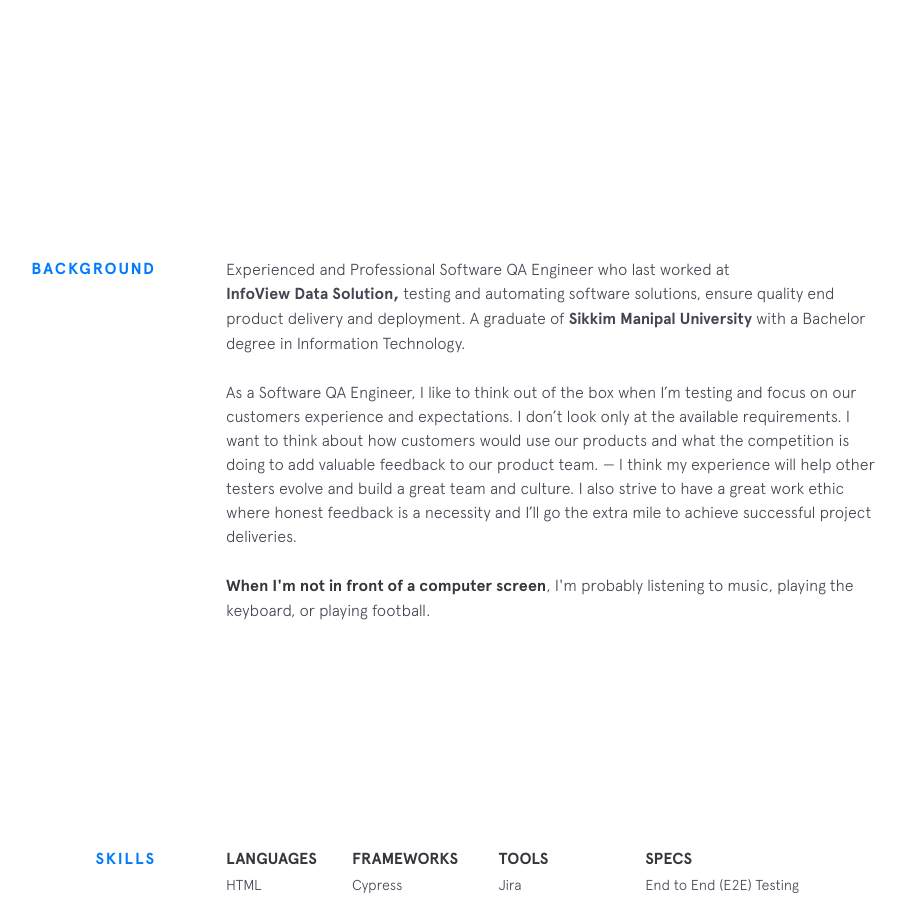
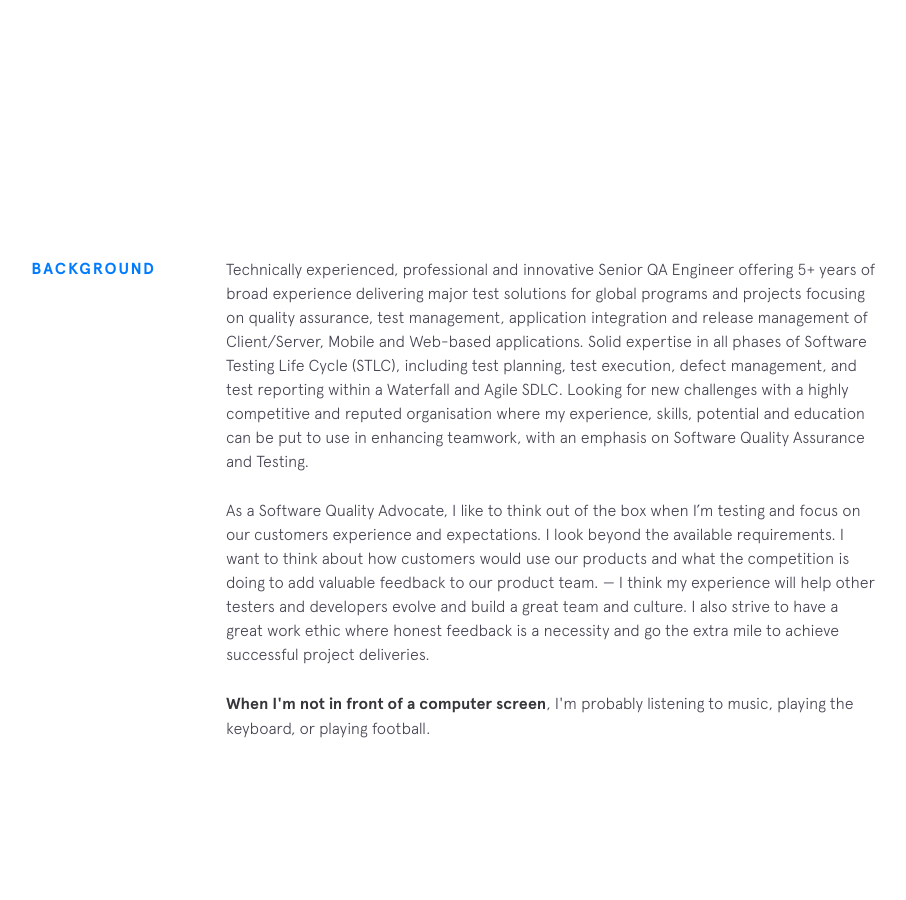
Before and after one commit to Sylvestre5/sylvestre5.github.io, a Jekyll site: the page built from index.html, in a window 1280 px wide and 900 px high, scrolled down 743 px. Shown: the whole window, without its empty margins (224-1130 px from the left). Built offline with Jekyll 4.4.1, drawn with Linux system fonts in a browser that asks for light colours; nearby versions of some CDN libraries.

Commit message:
Update background.html

```diff
--- a/_includes/background.html
+++ b/_includes/background.html
@@ -2,15 +2,14 @@
   <div class="section__title">Background</div>
   <div class="section__content">
     <p>
-      Experienced and Professional Software QA Engineer who last worked at
-      <a class="underline-link" href="https://www.idscorpgh.com/" target="_blank">InfoView Data Solution,</a> testing and automating software solutions, ensure quality end product delivery and deployment. A graduate of
-      <a class="underline-link" href="http://www.smude.edu.in/" target="_blank">Sikkim Manipal University</a> with a Bachelor degree in Information Technology.
+      Technically experienced, professional and innovative Senior QA Engineer offering 5+ years of broad experience delivering major test solutions for global programs and projects focusing on quality assurance, test management, application integration and release management of Client/Server, Mobile and Web-based applications. Solid expertise in all phases of Software Testing Life Cycle (STLC), including test planning, test execution, defect management, and test reporting within a Waterfall and Agile SDLC.
+      Looking for new challenges with a highly competitive and reputed organisation where my experience, skills, potential and education can be put to use in enhancing teamwork, with an emphasis on Software Quality Assurance and Testing.
     </p>
 
     <p>
-      As a Software QA Engineer, I like to think out of the box when I’m testing and focus on our customers experience and expectations. I don’t look only at the available requirements. I want to think about how customers would use our products and what the competition is doing to add valuable feedback to our product team.
-       &mdash; I think my experience will help other testers evolve and build a great team and culture.
-      I also strive to have a great work ethic where honest feedback is a necessity and I’ll go the extra mile to achieve successful project deliveries.
+      As a Software Quality Advocate, I like to think out of the box when I’m testing and focus on our customers experience and expectations. I look beyond the available requirements. I want to think about how customers would use our products and what the competition is doing to add valuable feedback to our product team.
+       &mdash; I think my experience will help other testers and developers evolve and build a great team and culture.
+      I also strive to have a great work ethic where honest feedback is a necessity and go the extra mile to achieve successful project deliveries.
     </p>
 
     <p>
```
